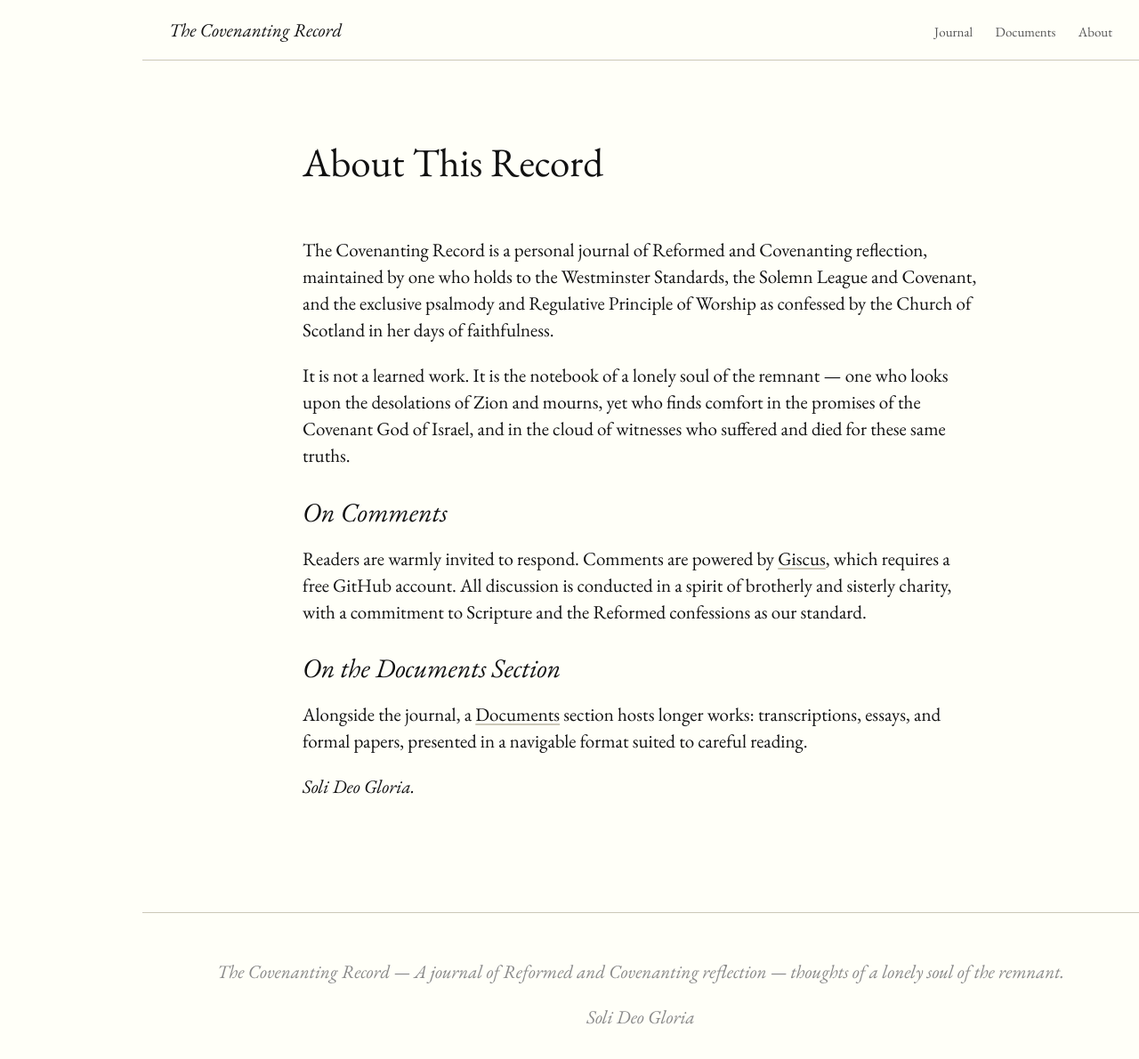
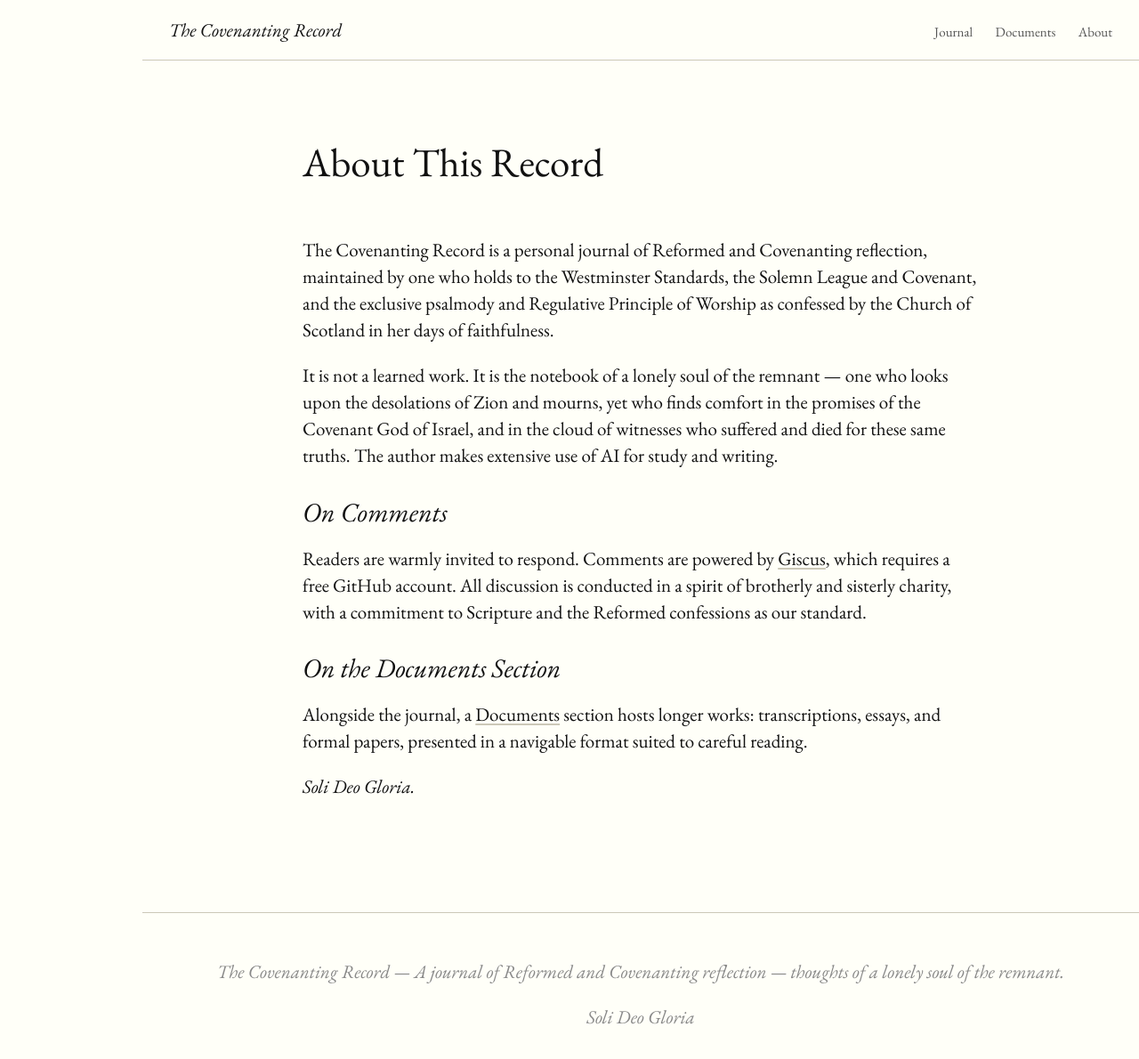
Before and after one commit to ForestWalkUK/covenanting-record, a Jekyll site: the page built from about.md, in a window 1280 px wide and 1217 px high. Shown: the top 1190 px of the window at 89% size. Built offline with Jekyll 4.4.1, drawn with Linux system fonts in a browser that asks for light colours.

Commit message:
Update about.md
AI disclaimer added.

```diff
--- a/about.md
+++ b/about.md
@@ -18,7 +18,7 @@ title: "About"
             It is not a learned work. It is the notebook of a lonely soul of the remnant &mdash;
             one who looks upon the desolations of Zion and mourns, yet who finds comfort in
             the promises of the Covenant God of Israel, and in the cloud of witnesses
-            who suffered and died for these same truths.
+            who suffered and died for these same truths. The author makes extensive use of AI for study and writing.
         </p>
 
         <h2>On Comments</h2>
```
